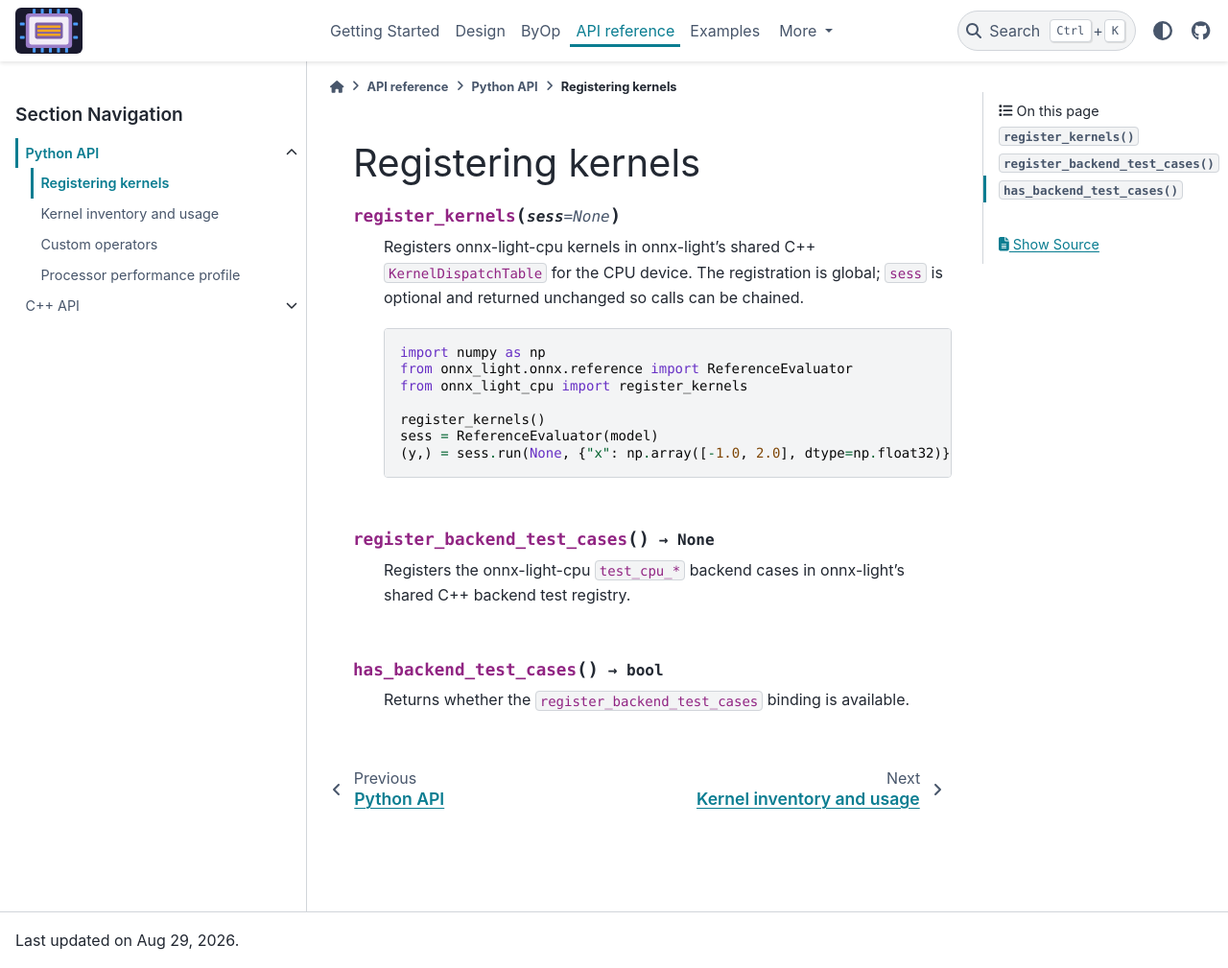
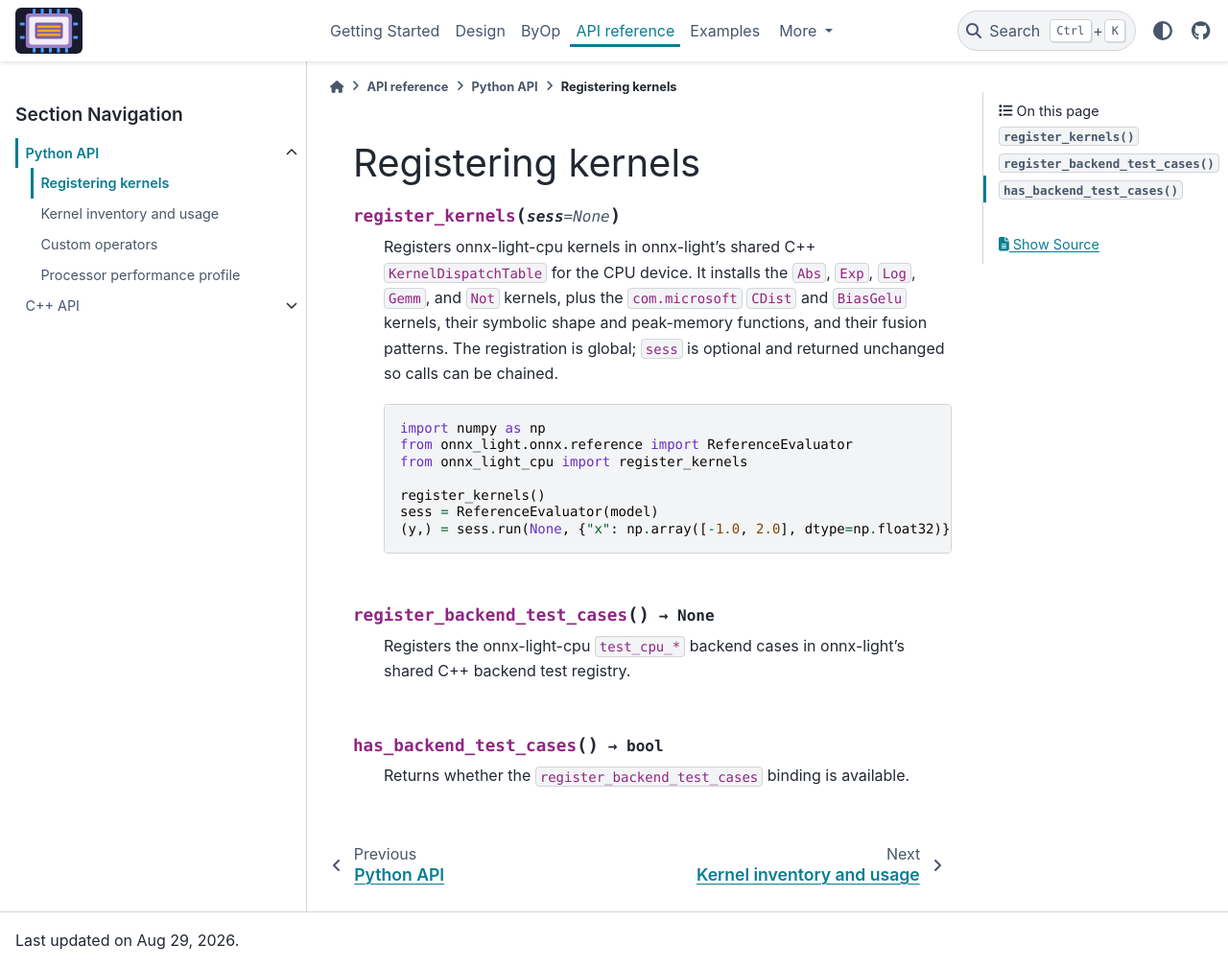
Before and after one commit to xadupre/onnx-light-cpu, a Sphinx documentation site: the page built from docs/api/python/registration.rst, in a window 1280 px wide and 1009 px high. Shown: the whole window at 96% size. Built offline with Sphinx 7.4.7 and the PyData theme 0.15.4, drawn with Linux system fonts in a browser that asks for light colours; pages that are not in the unit, such as notebooks, are missing from menus.

Commit message:
Restore API registration details
Co-authored-by: xadupre <22452781+xadupre@users.noreply.github.com>

```diff
--- a/docs/api/python/index.rst
+++ b/docs/api/python/index.rst
@@ -11,6 +11,7 @@ Python API
 .. py:function:: detect_simd_level() -> SimdLevel
 
    Returns the highest SIMD instruction-set level available to this process.
+   The result remains compatible with integer comparisons.
 
 .. py:function:: has_cpu_kernels() -> bool
 
--- a/docs/api/python/kernel_inventory.rst
+++ b/docs/api/python/kernel_inventory.rst
@@ -4,7 +4,9 @@ Kernel inventory and usage
 .. py:function:: registered_kernel_names() -> dict[str, str]
 
    Returns a ``{op_type: kernel name}`` mapping for accelerated registered
-   kernels.
+   kernels, for example ``{"Abs": "onnx_light_cpu::Abs"}``. Use it to confirm
+   that accelerated rather than built-in kernels are registered. The mapping is
+   derived from :func:`registered_kernels` rather than a separate operator list.
 
 .. py:class:: RegisteredKernel
 
--- a/docs/api/python/registration.rst
+++ b/docs/api/python/registration.rst
@@ -4,8 +4,11 @@ Registering kernels
 .. py:function:: register_kernels(sess=None)
 
    Registers onnx-light-cpu kernels in onnx-light's shared C++
-   ``KernelDispatchTable`` for the CPU device. The registration is global;
-   ``sess`` is optional and returned unchanged so calls can be chained.
+   ``KernelDispatchTable`` for the CPU device. It installs the ``Abs``, ``Exp``,
+   ``Log``, ``Gemm``, and ``Not`` kernels, plus the ``com.microsoft`` ``CDist``
+   and ``BiasGelu`` kernels, their symbolic shape and peak-memory functions,
+   and their fusion patterns. The registration is global; ``sess`` is optional
+   and returned unchanged so calls can be chained.
 
    .. code-block:: python
 
```
